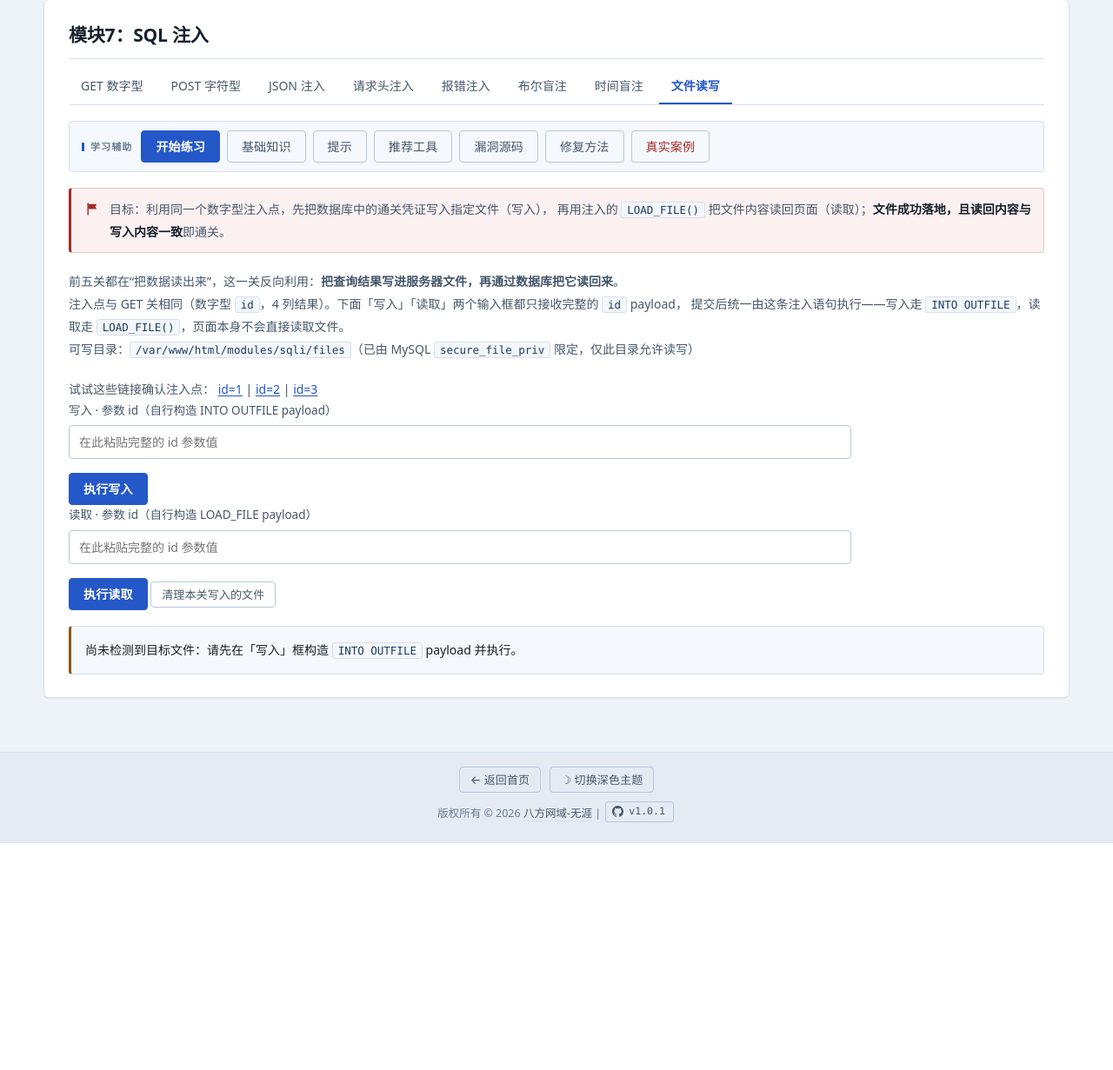
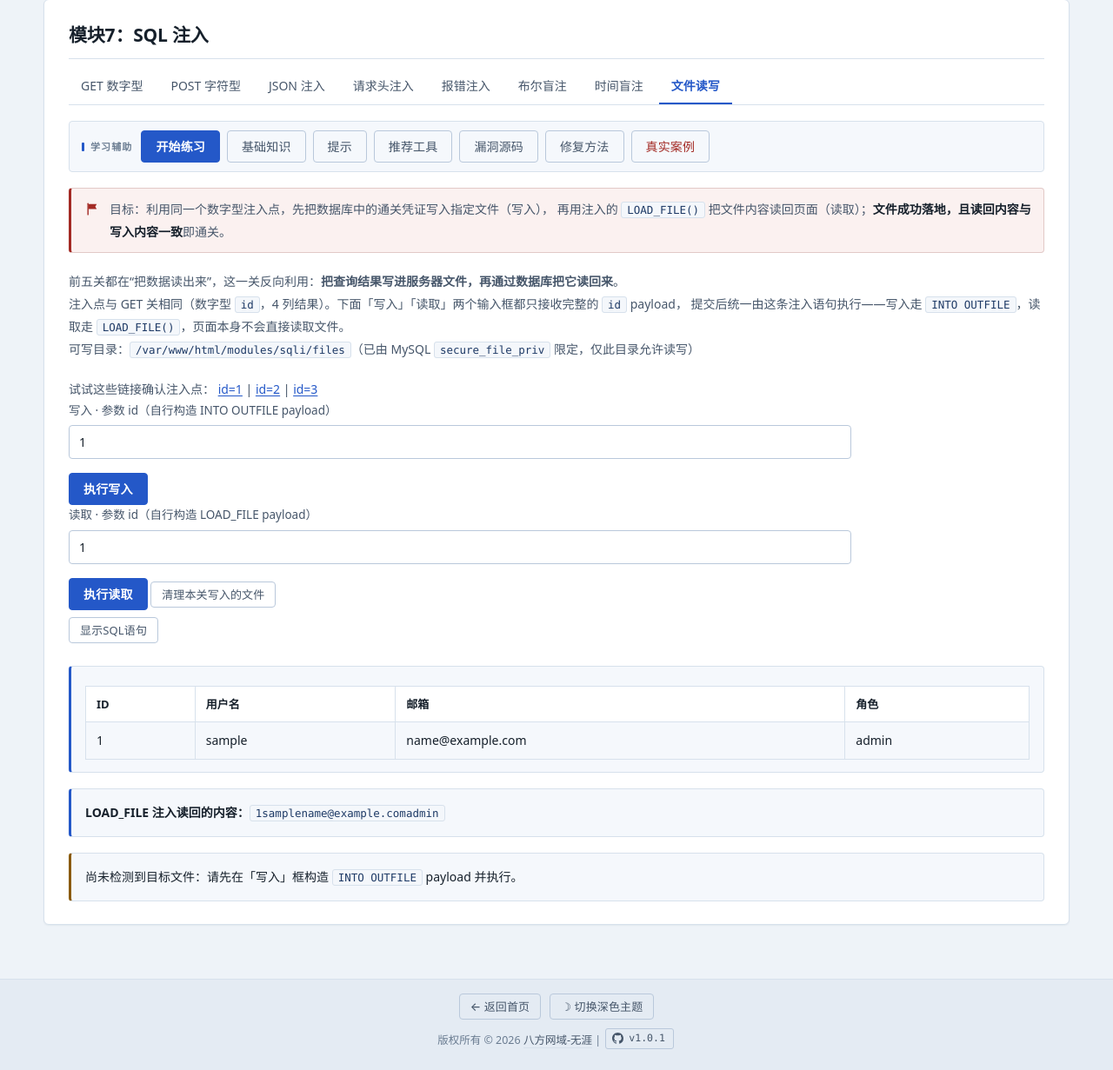
Before and after one commit to goldroad/bafanglab, a PHP site: page /sqli-labs/modules/sqli/outfile.php?id=1 in a window 1280 px wide. Shown: the part 132-1363 px from the top of the page at 87% size. Before the commit the page ends 1102 px from the top, so only its background shows below. Run offline with PHP 8.4, Linux system fonts and the light colour scheme; tables that the repository leaves empty or names only in its code hold one stand-in row (values such as "Sample post").

Commit message:
fix(sqli): 文件读写关注入点统一为 id，修复页面文案与实现不一致
页面文案与示例链接声明注入点为 id，实现却读取 w / r 参数且要求 step 非空，
导致 ?id=1 无法确认注入点、学员按 GET 关习惯构造的 payload 静默失效。

- outfile.php：注入点改为读取 id，两个输入框统一 name=id，step 仅决定场景提示
- outfile.php：执行条件改为仅判断 id 非空，使 ?id=1/2/3 可正常确认注入点
- test_all.py：写入/读取用例改用 id 参数，页面结构断言改为校验两个 name=id

版本号保持 1.0.1 不变。自动化测试 118/118 通过。

```diff
--- a/modules/sqli/outfile.php
+++ b/modules/sqli/outfile.php
@@ -27,9 +27,9 @@ if (isset($_GET['reset'])) {
 
 $expected = '恭喜你完成本关挑战！';
 $step     = isset($_GET['step']) ? (string)$_GET['step'] : '';
-$wVal     = isset($_GET['w']) ? (string)$_GET['w'] : '';
-$rVal     = isset($_GET['r']) ? (string)$_GET['r'] : '';
-$inputVal = ($step === 'read') ? $rVal : $wVal;
+// 注入点统一为 id（与 GET 关保持一致）；step 仅用于区分「写入」「读取」两种执行场景
+$idVal    = isset($_GET['id']) ? (string)$_GET['id'] : '';
+$inputVal = $idVal;
 ?>
 <a class="back-link" href="<?php echo BASE_URL; ?>/index.php">&larr; <?php echo t('footer.back'); ?></a>
 
@@ -82,8 +82,8 @@ FIX);
         <input type="hidden" name="step" value="write">
         <div class="form-row">
             <label><?php echo '写入 · 参数 id（自行构造 INTO OUTFILE payload）'; ?></label>
-            <input type="text" name="w" style="max-width:900px" placeholder="在此粘贴完整的 id 参数值"
-                   value="<?php echo htmlspecialchars($wVal); ?>">
+            <input type="text" name="id" style="max-width:900px" placeholder="在此粘贴完整的 id 参数值"
+                   value="<?php echo htmlspecialchars($idVal); ?>">
         </div>
         <button class="btn" type="submit"><?php echo '执行写入'; ?></button>
     </form>
@@ -92,8 +92,8 @@ FIX);
         <input type="hidden" name="step" value="read">
         <div class="form-row">
             <label><?php echo '读取 · 参数 id（自行构造 LOAD_FILE payload）'; ?></label>
-            <input type="text" name="r" style="max-width:900px" placeholder="在此粘贴完整的 id 参数值"
-                   value="<?php echo htmlspecialchars($rVal); ?>">
+            <input type="text" name="id" style="max-width:900px" placeholder="在此粘贴完整的 id 参数值"
+                   value="<?php echo htmlspecialchars($idVal); ?>">
         </div>
         <button class="btn" type="submit"><?php echo '执行读取'; ?></button>
         <a class="btn btn-plain btn-sm" href="<?php echo BASE_URL; ?>/modules/sqli/outfile.php?reset=1"><?php echo '清理本关写入的文件'; ?></a>
@@ -101,7 +101,9 @@ FIX);
 
     <?php
     $readBuf = '';
-    if ($step !== '' && $inputVal !== '') {
+    // 只要传入了 id 就执行注入语句（与 GET 关一致，便于用 ?id=1 确认注入点）；
+    // step 只决定下方「写入」「读取」的场景提示文案，不再是执行前置条件
+    if ($inputVal !== '') {
         // 靶场故意设计：参数直接拼接进 SQL，无任何过滤（这是本关的漏洞点）
         $sql = "SELECT id, username, email, role FROM users WHERE id = $inputVal"; // @vuln
         sql_toggle_button();
@@ -133,7 +135,9 @@ FIX);
             echo '<div class="result">' . '查询已执行，本次没有返回数据行。' . '<br>'
                 . ($step === 'write'
                     ? '如果 payload 使用了 <code>INTO OUTFILE</code>，说明写入语句已经执行，请查看下面的文件状态。'
-                    : '如果 payload 使用了 <code>LOAD_FILE()</code> 却没有数据，请检查文件路径与转义是否正确。')
+                    : ($step === 'read'
+                        ? '如果 payload 使用了 <code>LOAD_FILE()</code> 却没有数据，请检查文件路径与转义是否正确。'
+                        : '当前只是确认注入点，如需写入文件请用「写入」框，如需读回文件请用「读取」框。'))
                 . '</div>';
         }
     }
```
Also changed, not shown: 1 other file.
